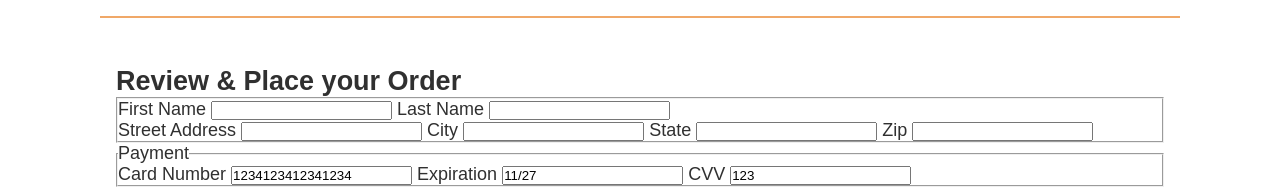
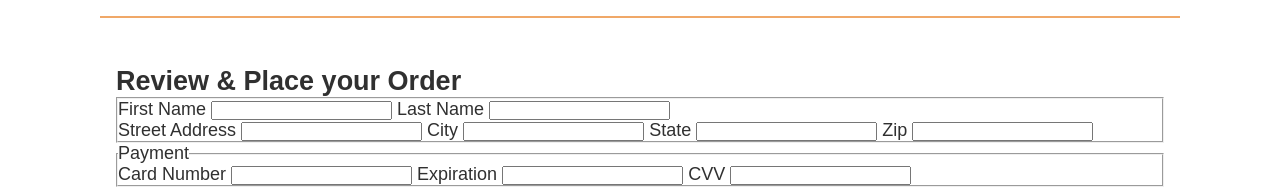
Before and after one commit to auroranorlund/sleepoutside, a website: page src/checkout/index.html in a window 1280 px wide. Shown: the top 189 px of the page. Drawn offline with Linux system fonts and the light colour scheme.

Commit message:
remove default form values

```diff
--- a/src/checkout/index.html
+++ b/src/checkout/index.html
@@ -44,11 +44,11 @@
             <legend>Payment</legend>
             <div class="checkout__payment">
               <label for="cardNumber">Card Number</label>
-              <input type="text" name="cardNumber" id="cardNumber" value="1234123412341234" required />
+              <input type="text" name="cardNumber" id="cardNumber" required />
               <label for="expiration">Expiration</label>
-              <input type="text" name="expiration" id="expiration" value="11/27" required />
+              <input type="text" name="expiration" id="expiration" required />
               <label for="code">CVV</label>
-              <input type="text" name="code" id="code" value="123" required />
+              <input type="text" name="code" id="code" required />
             </div>
           </fieldset>
 
```
